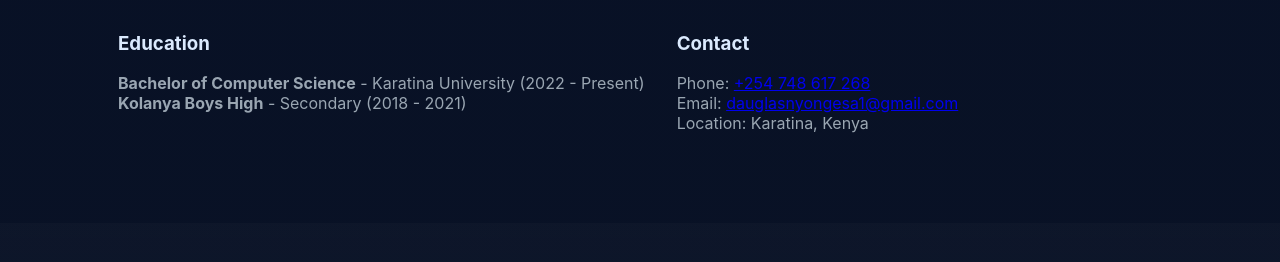
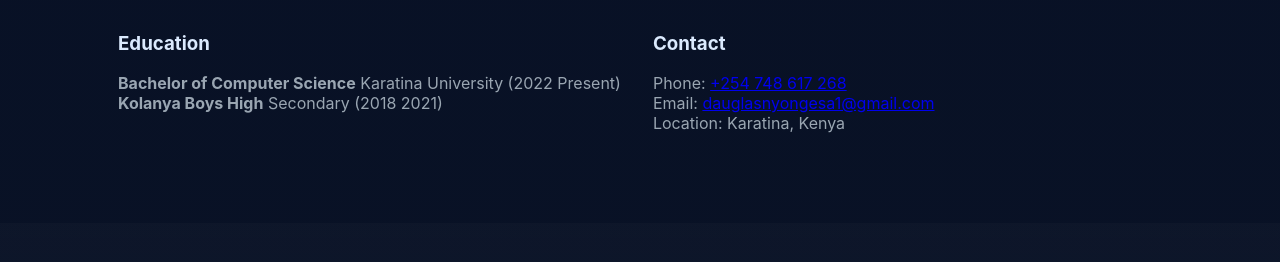
Before and after one commit to Dag-hub28/Portfolio, a website: page index.html in a window 1280 px wide. Shown: the part 690-952 px from the top of the page. Drawn offline with Linux system fonts and the light colour scheme.

Commit message:
Remove long dashes from education and experience sections

```diff
--- a/index.html
+++ b/index.html
@@ -62,8 +62,8 @@
           <div>
             <h3>Education</h3>
             <ul class="meta-list">
-              <li><strong>Bachelor of Computer Science</strong> - Karatina University (2022 - Present)</li>
-              <li><strong>Kolanya Boys High</strong> - Secondary (2018 - 2021)</li>
+              <li><strong>Bachelor of Computer Science</strong> Karatina University (2022 Present)</li>
+              <li><strong>Kolanya Boys High</strong> Secondary (2018 2021)</li>
             </ul>
           </div>
           <div>
@@ -166,7 +166,7 @@
           </div>
           <div class="item">
             <h4>Full-Stack Developer Intern</h4>
-            <p class="muted">Machakos County Government — Jun 2024 - Aug 2024</p>
+            <p class="muted">Machakos County Government Jun 2024 Aug 2024</p>
           </div>
         </div>
       </div>
```
